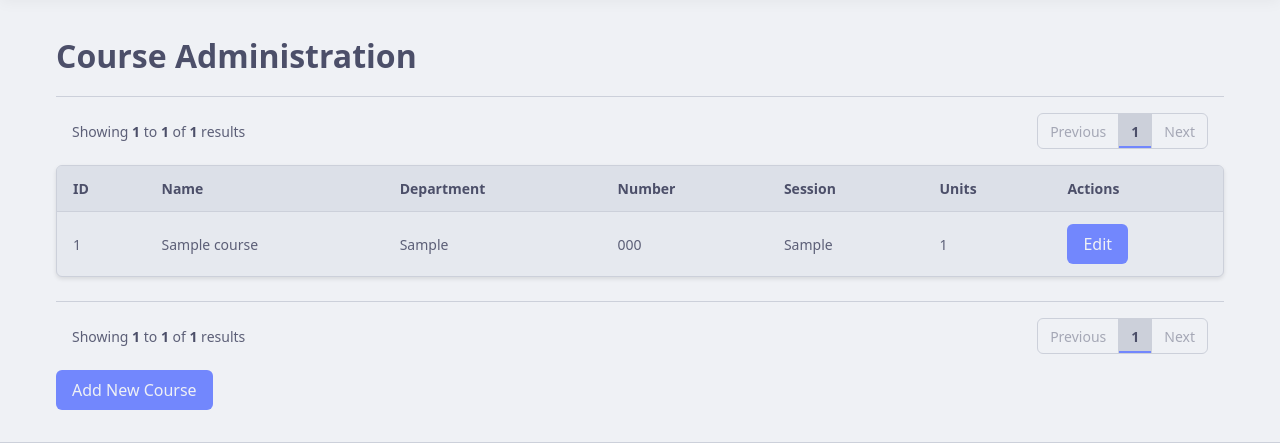
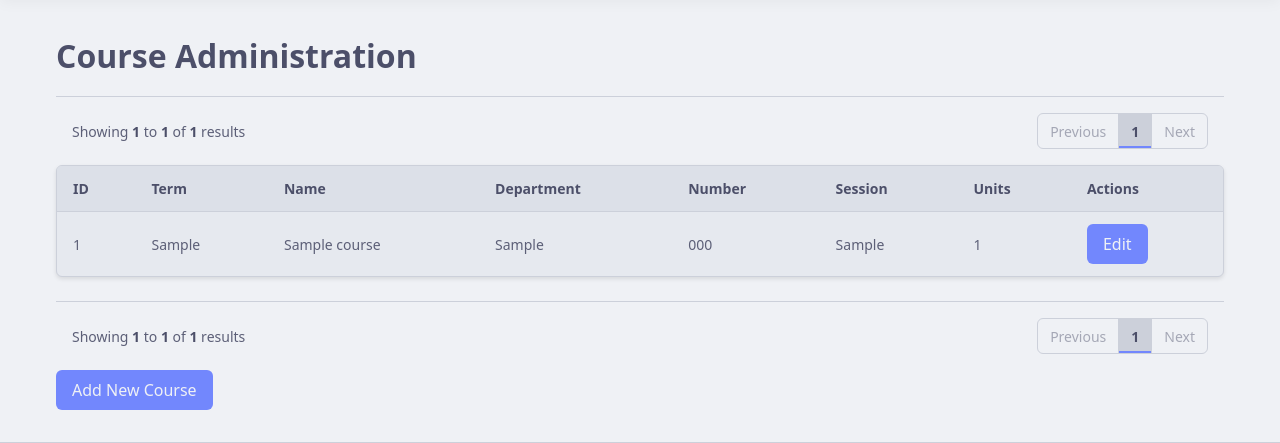
Before and after one commit to UCM-CSE-108-Biblioplex/Student-Enrollment, a Flask app: page /admin/Courses in a window 1280 px wide. Shown: the part 65-508 px from the top of the page. Run offline with Flask 3, Linux system fonts and the light colour scheme; a user stored in the database is signed in; tables that the repository leaves empty hold one stand-in row (values such as "Sample post"); some libraries are stand-ins or nearby versions.

Commit message:
add course term column to admin panel courses

```diff
--- a/website/api_main.py
+++ b/website/api_main.py
@@ -639,7 +639,7 @@ def courses():
             current_page = new_course.id // 5 + 1
             pagination = Course.query.paginate(page=current_page, per_page=50)
             courses= pagination.items
-            titles = ["ID", "Name", "Department", "Number", "Session", "Units", "Actions"]
+            titles = ["ID", "Term", "Name", "Department", "Number", "Session", "Units", "Actions"]
             total_pages = pagination.pages
             total_courses = pagination.total
             rows = []
@@ -648,6 +648,7 @@ def courses():
                 action_button = f"""<button class="btn btn-primary" onclick="document.querySelector('#course-{course.id}-modal').click()">Edit</button>"""
                 rows.append([
                     course.id,
+                    course.term,
                     course.name,
                     course.dept,
                     course.number,
@@ -687,7 +688,7 @@ def courses():
             current_page = target_course.id // 5 + 1
             pagination = Course.query.paginate(page=current_page, per_page=50)
             courses= pagination.items
-            titles = ["ID", "Name", "Department", "Number", "Session", "Units", "Actions"]
+            titles = ["ID", "Term", "Name", "Department", "Number", "Session", "Units", "Actions"]
             total_pages = pagination.pages
             total_courses = pagination.total
             rows = []
@@ -696,6 +697,7 @@ def courses():
                 action_button = f"""<button class="btn btn-primary" onclick="document.querySelector('#course-{course.id}-modal').click()">Edit</button>"""
                 rows.append([
                     course.id,
+                    course.term,
                     course.name,
                     course.dept,
                     course.number,
--- a/website/site_admin.py
+++ b/website/site_admin.py
@@ -160,6 +160,7 @@ def courses():
         action_button = f"""<button class="btn btn-primary" onclick="document.querySelector('#course-{course.id}-modal').click()">Edit</button>"""
         rows.append([
             course.id,
+            course.term,
             course.name,
             course.dept,
             course.number,
@@ -167,7 +168,7 @@ def courses():
             course.units,
             action_button
         ])
-    titles = ["ID", "Name", "Department", "Number", "Session", "Units", "Actions"]
+    titles = ["ID", "Term", "Name", "Department", "Number", "Session", "Units", "Actions"]
 
     return(render_template(
         "admin_courses.html",
--- a/website/static/css/main.css
+++ b/website/static/css/main.css
@@ -381,6 +381,17 @@ a.topnav-link:hover, div.topnav-dropdown:hover button.topnav-dropbtn {
 }
 .btn-primary:hover {
     background-color: var(--accent-hover);
+}
+.btn-danger {
+    background-color: var(--latte-red);
+}
+html.dark-theme .btn-danger {
+    background-color: var(--mocha-red);
+}
+@media (prefers-color-scheme: dark) {
+    .btn-danger {
+        background-color: var(--mocha-red);
+    }
 }
 
 /* === Form elements === */
```
